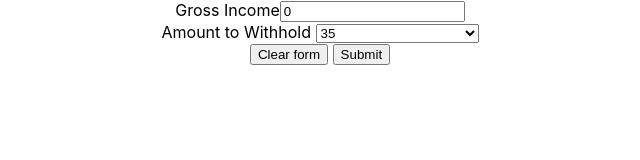
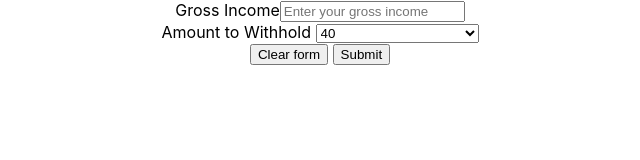
Before and after one commit to adriantoddross/set-aside, a React (Create React App) app: page / in a window 1280 px wide. Shown: the top 160 px of the page, without its empty margins (320-960 px from the left). Built offline with nearby package versions, Linux system fonts and the light colour scheme.

Commit message:
test and fix tax percentage select

```diff
--- a/src/Components/FormContainer.jsx
+++ b/src/Components/FormContainer.jsx
@@ -8,9 +8,9 @@ export default class FormContainer extends Component {
     constructor(props) {
         super(props);
         this.state = {
-            grossIncome: 0,
-            tax: 0,
-            taxOptions: [35,40]
+            grossIncome: "",
+            tax: 40,
+            taxOptions: [40,35]
         }
 
         this.handleFormSubmit = this.handleFormSubmit.bind(this)
@@ -23,8 +23,8 @@ export default class FormContainer extends Component {
 
     handleFormSubmit(e) {
       e.preventDefault();
-      let userData = this.state;
-
+      let userData = Object.assign({}, {grossIncome: this.state.grossIncome, tax: this.state.tax});
+      userData.grossIncome = parseInt(userData.grossIncome, 10);
       console.log(userData);
     }
     handleClearForm(e) {
@@ -49,7 +49,7 @@ export default class FormContainer extends Component {
 
     render() {
         const grosspay = this.state.grossIncome;
-        const taxes = this.state.taxWithheld;
+        const taxes = this.state.tax;
         const taxOptions = this.state.taxOptions;
 
       return (
@@ -66,7 +66,7 @@ export default class FormContainer extends Component {
             title= "Amount to Withhold"
             name= "tax"
             options= {taxOptions}
-            value= {taxes}
+            value={taxes}
             placeholder= "Percentage to set aside"
             handleChange={this.handleTax}
           /> {/* Percentage to withhold */}
```
